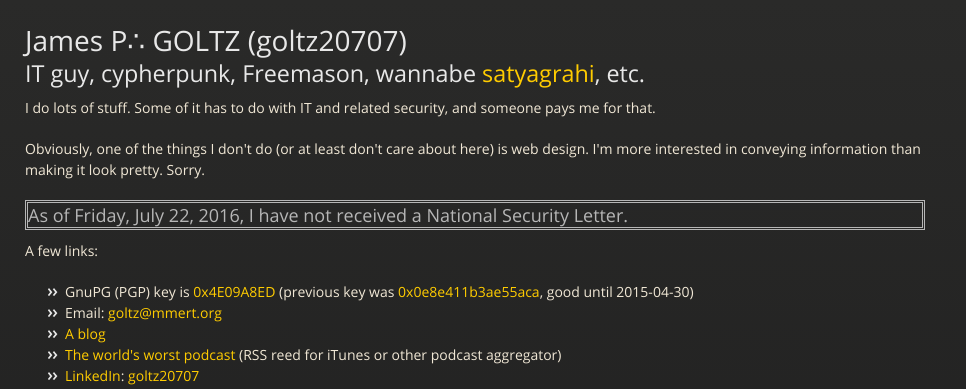
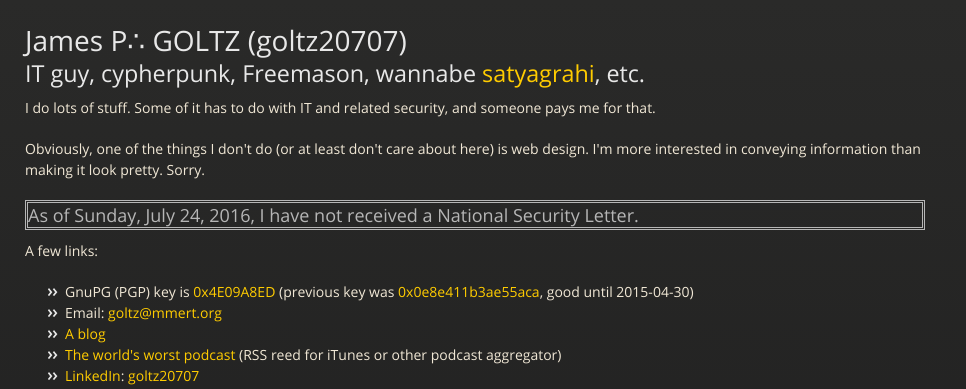
Before and after one commit to goltz20707/goltz20707.github.io, a Jekyll site: the page built from index.html, in a window 1280 px wide. Shown: the top 389 px of the page, without its empty margins (0-966 px from the left). Built offline with Jekyll 4.4.1, drawn with Linux system fonts in a browser that asks for light colours.

Commit message:
Update nsl.html

```diff
--- a/_includes/nsl.html
+++ b/_includes/nsl.html
@@ -3,6 +3,6 @@ date '+%A, %B %e, %Y,'
  -->
 <h3 style="border: double">As of
 
-Friday, July 22, 2016,
+Sunday, July 24, 2016,
 
 I have not received a National Security Letter.</h3>
```
